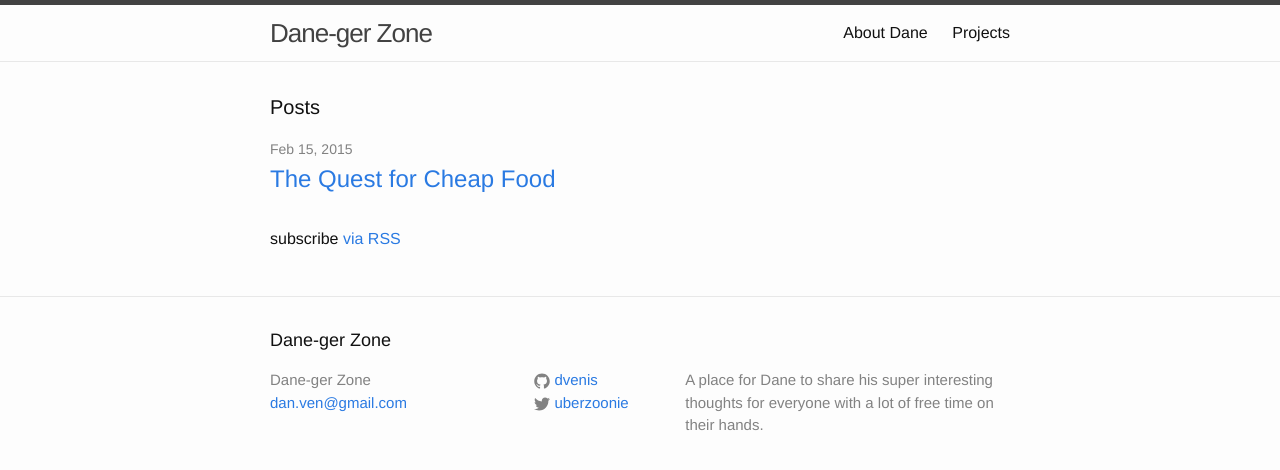
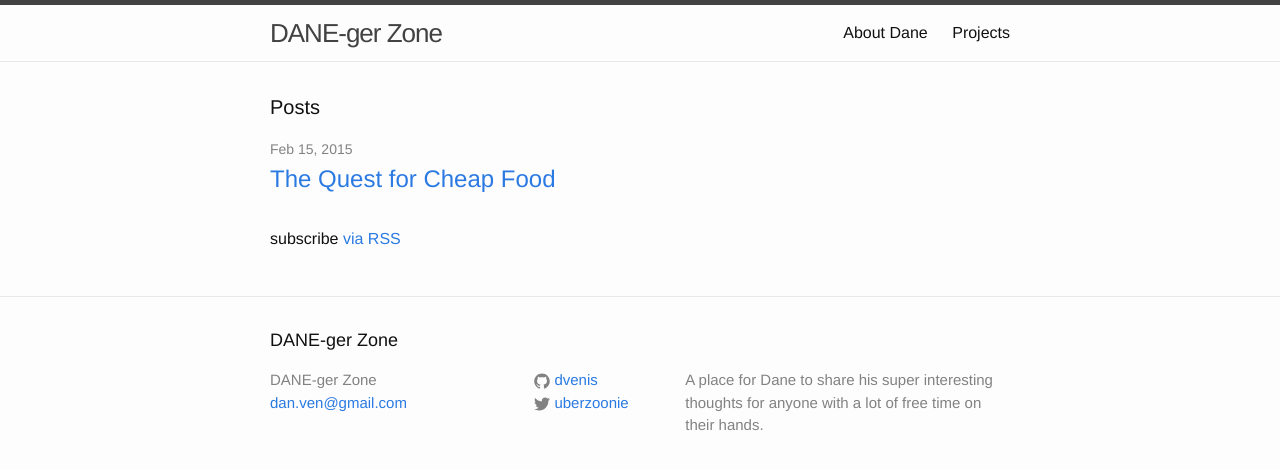
Before and after one commit to dvenis/dvenis.github.io, a Jekyll site: the page built from index.html, in a window 1280 px wide. Shown: the top 470 px of the page. Built offline with Jekyll 4.4.1, drawn with Linux system fonts in a browser that asks for light colours; Markdown is read by kramdown in place of the engine named in the settings.

```diff
--- a/CNAME
+++ b/CNAME
@@ -1 +1 @@
-danvenis.me
+danegerzone.com
--- a/_config.yml
+++ b/_config.yml
@@ -1,8 +1,8 @@
 # Site settings
-title: Dane-ger Zone
+title: DANE-ger Zone
 email: dan.ven@gmail.com
 description: >
-  A place for Dane to share his super interesting thoughts for everyone
+  A place for Dane to share his super interesting thoughts for anyone
   with a lot of free time on their hands.
 baseurl: "" # the subpath of your site, e.g. /blog/
 url: "http://dvenis.github.io" # the base hostname & protocol for your site
```
